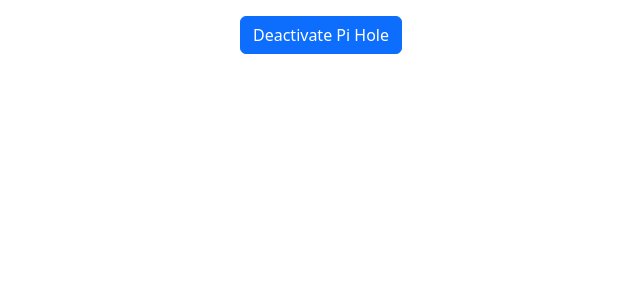
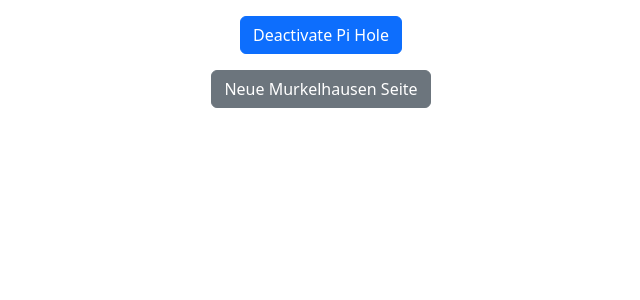
Before and after one commit to Relativity74205/murkelhausen_app, a Django app: template pages/templates/pages/main.html in a window 1280 px wide. Shown: the part 56-356 px from the top of the page, without its empty margins (319-959 px from the left). Run offline with Django 4.2, Linux system fonts and the light colour scheme; the template is opened without the code that fills it: most values are stand-ins (such as "Sample title", 1, 10 or a date in 2020); some libraries are stand-ins or nearby versions.

Commit message:
feat: added link to new website

```diff
--- a/pages/templates/pages/main.html
+++ b/pages/templates/pages/main.html
@@ -38,6 +38,12 @@
         <button type="submit" class="btn btn-primary">Deactivate Pi Hole</button>
     </form>
 </div>
+
+<p>
+<div class="text-center mt-3">
+    <a href="http://192.168.1.69:3333/" class="btn btn-secondary" target="_blank">Neue Murkelhausen Seite</a>
+</div>
+
 {% for message in messages %}
     <div class="alert alert-{{ message.tags }}">
         {{ message }}
```
